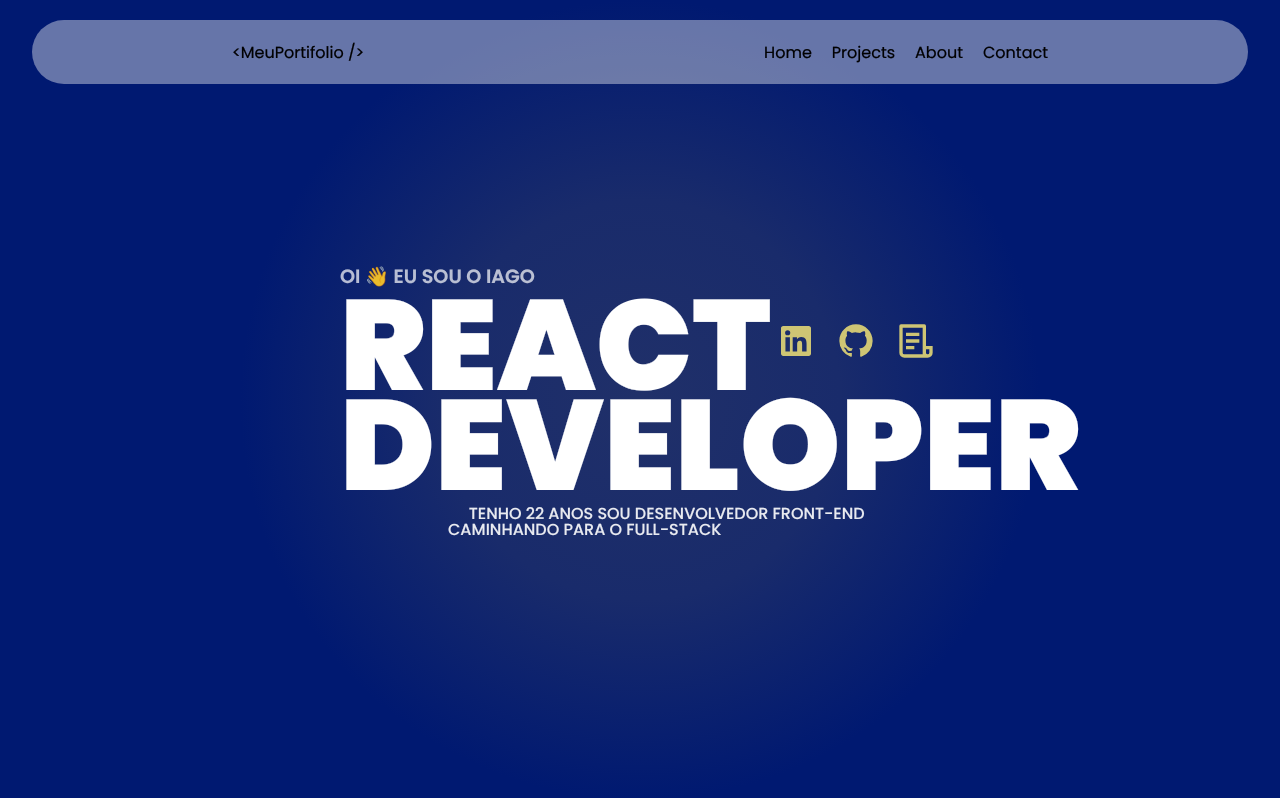
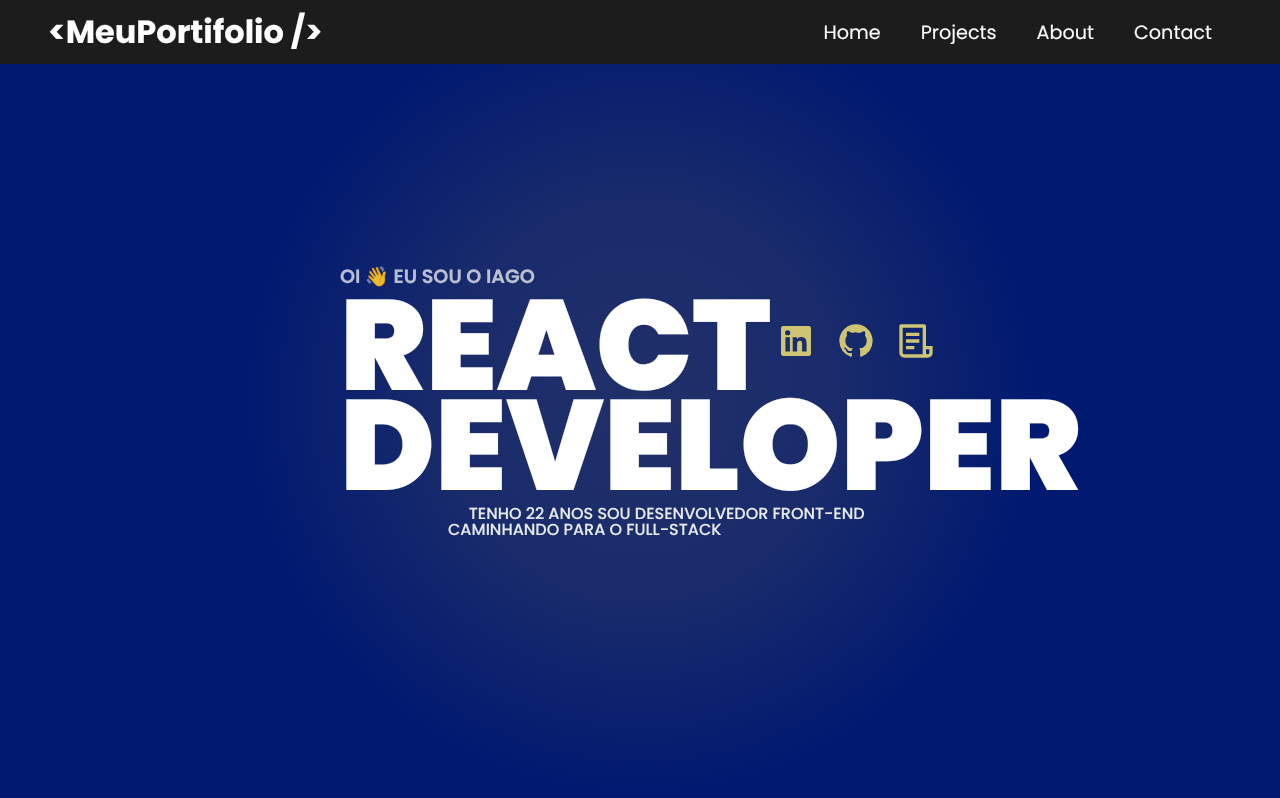
Before and after one commit to iagoslopes/Portifolio, a React (Vite) app in the folder portifolio/: page / in a window 1280 px wide. Shown: the top 798 px of the page. Built offline with nearby package versions, Linux system fonts and the light colour scheme; a web font is replaced by a local one.

Commit message:
Alterando o estilo do header e o deixando responsivo

```diff
--- a/portifolio/src/Components/Header/Header.jsx
+++ b/portifolio/src/Components/Header/Header.jsx
@@ -1,4 +1,5 @@
-import React, { useState } from 'react';
+import React, { useState, useEffect } from 'react';
+import { Link } from 'react-scroll';
 import { RiMenu3Fill, RiCloseLine } from 'react-icons/ri';
 import './header.css';
 
@@ -6,35 +7,60 @@ function Header() {
     const [showMenu, setShowMenu] = useState(false);
     const logo = "<MeuPortifolio />";
 
+    const toggleMenu = () => {
+        setShowMenu(!showMenu);
+    };
+
+    const closeMenu = () => {
+        setShowMenu(false);
+    };
+
+    useEffect(() => {
+        document.addEventListener('click', closeMenu);
+
+        return () => {
+            document.removeEventListener('click', closeMenu);
+        };
+    }, []);
+
     return (
         <header>
-            <div className='logo_menu'>
-                <a href="#home">
-                    {logo}
-                </a>
+            <div className='content' onClick={(e) => e.stopPropagation()}>
+                <h2 className='content-logo'>{logo}</h2>
+                <nav className={`content-nav ${showMenu ? 'show' : ''}`}>
+                    <ul>
+                        <li>
+                            <Link to="home" smooth={true} duration={500} onClick={closeMenu}>
+                                Home
+                            </Link>
+                        </li>
+                        <li>
+                            <Link to="projects" smooth={true} duration={500} onClick={closeMenu}>
+                                Projects
+                            </Link>
+                        </li>
+                        <li>
+                            <Link to="about" smooth={true} duration={500} onClick={closeMenu}>
+                                About
+                            </Link>
+                        </li>
+                        <li>
+                            <Link to="contact" smooth={true} duration={500} onClick={closeMenu}>
+                                Contact
+                            </Link>
+                        </li>
+                    </ul>
+                </nav>
+                <div className='content-button' onClick={toggleMenu}>
+                    {showMenu ? (
+                        <RiCloseLine size={40} />
+                    ) : (
+                        <RiMenu3Fill size={40} />
+                    )}
+                </div>
             </div>
-            <nav className={`nav_menu ${showMenu ? "hideMenu" : "showMenu"}`}>
-                <a href="#home">
-                    Home
-                </a>
-                <a href="#projects">
-                    Projects
-                </a>
-                <a href="#about">
-                    About
-                </a>
-                <a href="#contact">
-                    Contact
-                </a>
-            </nav>
-            <button
-                className='btn_menu'
-                onClick={() =>
-                    setShowMenu(!showMenu)}>
-                {showMenu ? <RiCloseLine size={40} /> : <RiMenu3Fill size={40} />}
-            </button>
         </header>
-    )
+    );
 }
 
-export default Header
+export default Header;
--- a/portifolio/src/Components/Header/header.css
+++ b/portifolio/src/Components/Header/header.css
@@ -1,67 +1,107 @@
 header {
-    display: flex;
+    width: 100%;
+    height: 8vh;
+    background: #1C1C1C;
+    padding: 0 3rem;
+    transition: 0.3s ease all;
     position: fixed;
-    width: 95vw;
-    height: 8vh;
-    align-items: center;
-    justify-content: space-around;
-    background-color: rgba(255, 255, 255, 0.4);
-    top: 2.5vh;
-    left: 2.5vw;
-    border-radius: 4vh;
-    z-index: 1;
 }
 
-.logo_menu {
+.content {
+    overflow: hidden;
+    color: #fff;
+    margin: 0 auto;
+    max-width: 1920px;
+    height: 100%;
+    display: flex;
+    align-items: center;
+    justify-content: space-between;
     position: relative;
-    display: flex;
+    z-index: 999;
 }
 
-.logo_menu a {
-    color: black;
+.content .content-logo {
+    font-size: 2rem;
+    font-weight: bold;
     text-decoration: none;
+    color: #fff;
 }
 
-.nav_menu {
+.content .content-nav {
     display: flex;
-    position: relative;
-    justify-content: center;
-    text-align: center;
-    gap: 20px;
+    width: auto;
+    height: 100%;
 }
 
-.nav_menu a {
-    color: black;
-    text-decoration: none;
+.content .content-nav ul {
+    display: flex;
+    flex-direction: row;
+    align-items: center;
+    list-style: none;
+    margin: 0;
 }
 
-.btn_menu {
-    display: none;
+.content .content-nav ul li a {
+    cursor: pointer;
+    font-size: 1.2rem;
+    text-decoration: none;
+    color: inherit;
+    padding: 0.75rem 1.25rem;
+    border-radius: 5px;
+    transition: 0.3s ease all;
 }
 
-.btn_menu:hover {
-    cursor: pointer;
+.content .content-nav ul li a:hover {
+    background: rgba(255, 255, 255, 0.1);
+}
+
+.content-button {
+    display: none;
 }
 
 @media screen and (max-width: 912px) {
     header {
-        justify-content: space-between;
+        padding: 0 1.5rem;
     }
 
-    .logo_menu {
-        left: 25px;
+    .content .content-logo {
+        font-size: 1.5rem;
     }
 
-    .nav_menu {
-        display: none;
+    .content .content-nav {
+        display: flex;
+        align-items: center;
+        position: fixed;
+        top: 8vh;
+        left: 0;
+        width: 50vw;
+        background: rgba(0, 0, 0, 0.97);
+        z-index: 998;
+        transition: transform 0.3s ease;
+        transform: translate(-100%);
     }
 
-    .btn_menu {
-        display: flex;
-        position: relative;
-        right: 25px;
-        border: none;
-        background-color: transparent;
+    .content-nav.show {
+        transform: translate(0);
     }
 
+    .content .content-nav ul {
+        display: flex;
+        flex-direction: column;
+        align-items: center;
+        list-style: none;
+        margin: 0 auto;
+        gap: 30px;
+    }
+
+    .content .content-nav ul li a {
+        font-size: 1.5rem;
+        font-weight: bold;
+        text-transform: uppercase;
+    }
+
+    .content-button {
+        display: block;
+        cursor: pointer;
+    }
 }
```
